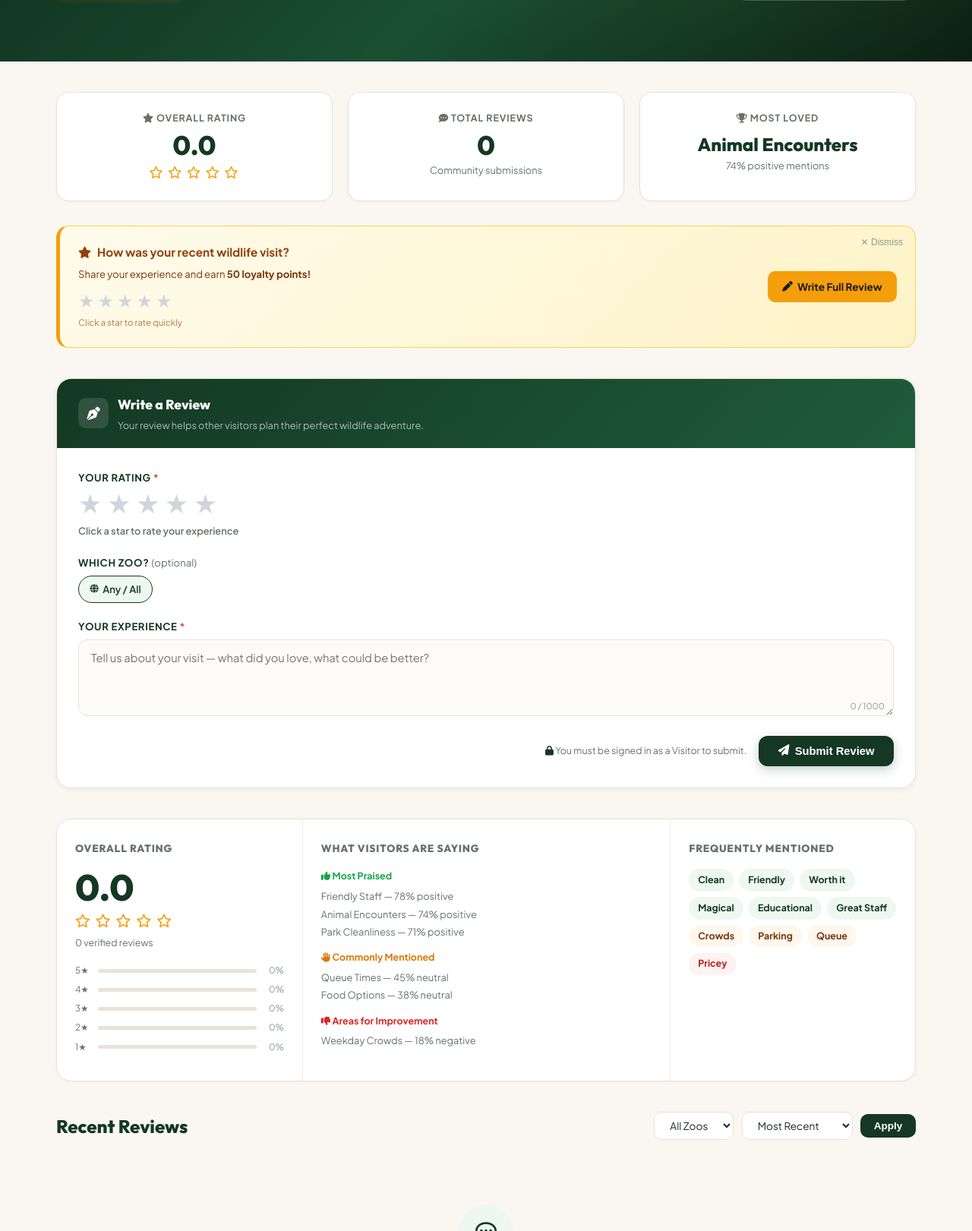
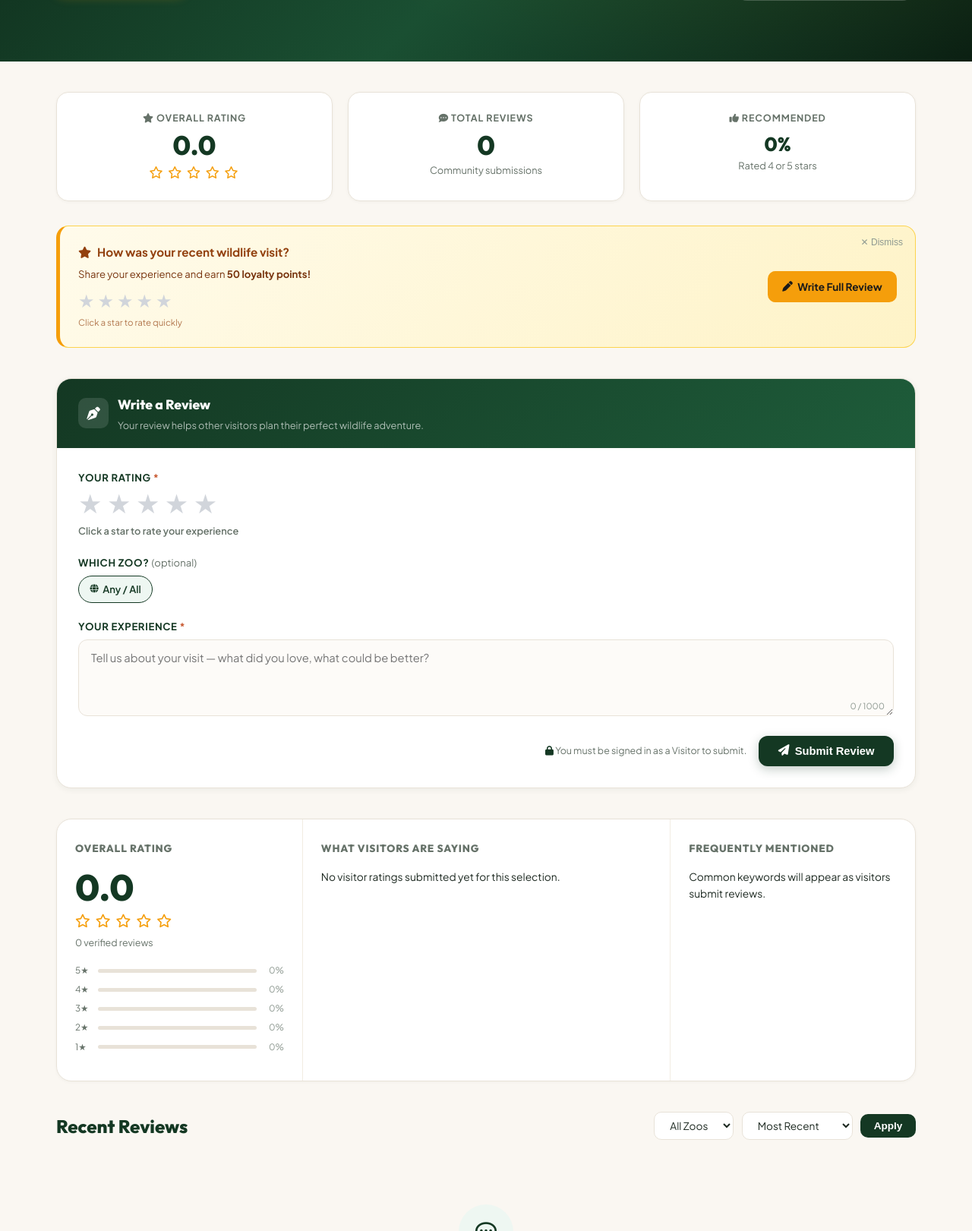
Before and after one commit to Zekkenstillworthy/Zootique, a Flask app: page /visitor/feedback in a window 1280 px wide. Shown: the part 447-2068 px from the top of the page at 76% size. Run offline with Flask 3, Linux system fonts and the light colour scheme; parts of the project's set-up code (start-up, migrations or seed data) failed here and were passed over; some libraries are stand-ins or nearby versions; some web fonts are replaced.

Commit message:
fix(visitor): remove footer subscribe, remove feedback mock data, and fix All Zoos review filter

```diff
--- a/blueprints/visitor/routes.py
+++ b/blueprints/visitor/routes.py
@@ -1780,7 +1780,17 @@ def feedback():
 
     zoos = Zoo.query.order_by(Zoo.name.asc()).all()
 
-    selected_zoo_id = request.args.get("zoo_id", type=int) or _selected_zoo_id()
+    # Explicit zoo filter from query parameters: allows selecting "All Zoos" by passing zoo_id="" or not provided
+    if "zoo_id" in request.args:
+        raw_zoo_id = (request.args.get("zoo_id") or "").strip()
+        if raw_zoo_id.isdigit() and int(raw_zoo_id) > 0:
+            selected_zoo_id = int(raw_zoo_id)
+        else:
+            selected_zoo_id = None  # User explicitly selected "All Zoos"
+    else:
+        # Default to selected zoo in session on first visit without query params
+        selected_zoo_id = _selected_zoo_id()
+
     sort = (request.args.get("sort") or "recent").strip().lower()
     page = request.args.get("page", type=int) or 1
     if page < 1:
@@ -1797,6 +1807,10 @@ def feedback():
     if selected_zoo_id:
         base_query = base_query.filter(Feedback.zoo_id == selected_zoo_id)
         stats_query = stats_query.filter(Feedback.zoo_id == selected_zoo_id)
+    else:
+        # For All Zoos, only include feedbacks that belong to a zoo
+        base_query = base_query.filter(Feedback.zoo_id.isnot(None))
+        stats_query = stats_query.filter(Feedback.zoo_id.isnot(None))
 
     if sort in {"highest", "highest_rated", "rating"}:
         base_query = base_query.order_by(Feedback.rating.desc(), Feedback.id.desc())
@@ -1816,12 +1830,41 @@ def feedback():
     ).group_by(Feedback.rating)
     if selected_zoo_id:
         dist_query = dist_query.filter(Feedback.zoo_id == selected_zoo_id)
+    else:
+        dist_query = dist_query.filter(Feedback.zoo_id.isnot(None))
+
     dist_raw = {int(r): int(c) for r, c in dist_query.all() if r is not None}
     total_for_dist = sum(dist_raw.values()) or 1
     star_distribution = [
         (star, dist_raw.get(star, 0), round(dist_raw.get(star, 0) / total_for_dist * 100))
         for star in [5, 4, 3, 2, 1]
     ]  # list of (star_label, count, pct)
+
+    # Compute real sentiment & satisfaction metrics directly from actual reviews
+    positive_count = sum(dist_raw.get(r, 0) for r in [4, 5])
+    neutral_count = dist_raw.get(3, 0)
+    negative_count = sum(dist_raw.get(r, 0) for r in [1, 2])
+    total_valid = review_count or 1
+    positive_pct = round((positive_count / total_valid) * 100) if review_count else 0
+    neutral_pct = round((neutral_count / total_valid) * 100) if review_count else 0
+    negative_pct = round((negative_count / total_valid) * 100) if review_count else 0
+    recommendation_rate = positive_pct
+
+    # Real keyword extraction from actual review comments (no mock data)
+    import re
+    from collections import Counter
+    stopwords = {
+        "the", "and", "a", "an", "in", "on", "at", "to", "for", "of", "with", "is",
+        "was", "are", "were", "it", "this", "that", "all", "our", "my", "we", "i",
+        "you", "they", "very", "so", "had", "have", "be", "been", "from", "by", "as",
+        "or", "but", "not", "great", "good", "nice", "also", "just", "would"
+    }
+    all_comments = [f.comment for f in base_query.all() if f.comment]
+    words_collected = []
+    for c in all_comments:
+        tokens = re.findall(r"[a-zA-Z]{3,}", c.lower())
+        words_collected.extend([t.capitalize() for t in tokens if t not in stopwords])
+    frequent_keywords = [w for w, _ in Counter(words_collected).most_common(8)]
 
     pages = max(1, int(math.ceil(review_count / per_page)) if review_count else 1)
     if page > pages:
@@ -1841,6 +1884,14 @@ def feedback():
         review_count=review_count,
         avg_rating=avg_rating,
         star_distribution=star_distribution,
+        positive_count=positive_count,
+        neutral_count=neutral_count,
+        negative_count=negative_count,
+        positive_pct=positive_pct,
+        neutral_pct=neutral_pct,
+        negative_pct=negative_pct,
+        recommendation_rate=recommendation_rate,
+        frequent_keywords=frequent_keywords,
         page=page,
         pages=pages,
         sort=sort,
--- a/templates/visitor/feedback.html
+++ b/templates/visitor/feedback.html
@@ -717,9 +717,9 @@
         <div class="fb-stat-sub">Community submissions</div>
       </div>
       <div class="fb-stat-card">
-        <div class="fb-stat-label"><i class="fa-solid fa-trophy"></i> Most Loved</div>
-        <div class="fb-stat-value" style="font-size:1.5rem;padding-top:0.3rem;">Animal Encounters</div>
-        <div class="fb-stat-sub">74% positive mentions</div>
+        <div class="fb-stat-label"><i class="fa-solid fa-thumbs-up"></i> Recommended</div>
+        <div class="fb-stat-value" style="font-size:1.6rem;padding-top:0.2rem;">{{ recommendation_rate|default(100) }}%</div>
+        <div class="fb-stat-sub">Rated 4 or 5 stars</div>
       </div>
     </div>
 
@@ -839,37 +839,43 @@
 
       <div class="fb-sentiment-col">
         <div class="fb-sentiment-col-title">What Visitors Are Saying</div>
+        {% if review_count > 0 %}
         <div class="fb-topic-row">
-          <div class="fb-topic-label positive"><i class="fa-solid fa-thumbs-up"></i> Most Praised</div>
-          <div class="fb-topic-item">Friendly Staff — 78% positive</div>
-          <div class="fb-topic-item">Animal Encounters — 74% positive</div>
-          <div class="fb-topic-item">Park Cleanliness — 71% positive</div>
+          <div class="fb-topic-label positive"><i class="fa-solid fa-thumbs-up"></i> Positive Feedback</div>
+          <div class="fb-topic-item">{{ positive_pct }}% of reviews ({{ positive_count }} review{{ '' if positive_count == 1 else 's' }}) rated 4 or 5 stars</div>
         </div>
+        {% if neutral_count > 0 %}
         <div class="fb-topic-row">
-          <div class="fb-topic-label neutral"><i class="fa-solid fa-hand"></i> Commonly Mentioned</div>
-          <div class="fb-topic-item">Queue Times — 45% neutral</div>
-          <div class="fb-topic-item">Food Options — 38% neutral</div>
+          <div class="fb-topic-label neutral"><i class="fa-solid fa-hand"></i> Neutral Experience</div>
+          <div class="fb-topic-item">{{ neutral_pct }}% of reviews ({{ neutral_count }} review{{ '' if neutral_count == 1 else 's' }}) rated 3 stars</div>
         </div>
+        {% endif %}
+        {% if negative_count > 0 %}
         <div class="fb-topic-row">
           <div class="fb-topic-label negative"><i class="fa-solid fa-thumbs-down"></i> Areas for Improvement</div>
-          <div class="fb-topic-item">Weekday Crowds — 18% negative</div>
+          <div class="fb-topic-item">{{ negative_pct }}% of reviews ({{ negative_count }} review{{ '' if negative_count == 1 else 's' }}) rated 1 or 2 stars</div>
         </div>
+        {% endif %}
+        {% else %}
+        <div style="color:var(--fb-text-muted); font-size:0.86rem; margin-top:0.75rem;">
+          No visitor ratings submitted yet for this selection.
+        </div>
+        {% endif %}
       </div>
 
       <div class="fb-sentiment-col">
         <div class="fb-sentiment-col-title">Frequently Mentioned</div>
+        {% if frequent_keywords %}
         <div class="fb-word-cloud">
-          <span class="fb-word-chip positive">Clean</span>
-          <span class="fb-word-chip positive">Friendly</span>
-          <span class="fb-word-chip positive">Worth it</span>
-          <span class="fb-word-chip positive">Magical</span>
-          <span class="fb-word-chip positive">Educational</span>
-          <span class="fb-word-chip positive">Great Staff</span>
-          <span class="fb-word-chip neutral">Crowds</span>
-          <span class="fb-word-chip neutral">Parking</span>
-          <span class="fb-word-chip neutral">Queue</span>
-          <span class="fb-word-chip negative">Pricey</span>
+          {% for kw in frequent_keywords %}
+          <span class="fb-word-chip positive">{{ kw }}</span>
+          {% endfor %}
         </div>
+        {% else %}
+        <div style="color:var(--fb-text-muted); font-size:0.86rem; margin-top:0.75rem;">
+          Common keywords will appear as visitors submit reviews.
+        </div>
+        {% endif %}
       </div>
     </div>
 
@@ -967,13 +973,13 @@
     {% if pages and pages > 1 %}
     <div class="fb-pagination">
       {% if page > 1 %}
-      <a class="fb-page-btn" href="{{ url_for('visitor.feedback', page=page-1, sort=sort, zoo_id=selected_zoo_id) }}">← Previous</a>
+      <a class="fb-page-btn" href="{{ url_for('visitor.feedback', page=page-1, sort=sort, zoo_id=(selected_zoo_id if selected_zoo_id else '')) }}">← Previous</a>
       {% else %}
       <span class="fb-page-btn disabled">← Previous</span>
       {% endif %}
       <span class="fb-page-info">Page {{ page }} of {{ pages }}</span>
       {% if page < pages %}
-      <a class="fb-page-btn primary" href="{{ url_for('visitor.feedback', page=page+1, sort=sort, zoo_id=selected_zoo_id) }}">Next →</a>
+      <a class="fb-page-btn primary" href="{{ url_for('visitor.feedback', page=page+1, sort=sort, zoo_id=(selected_zoo_id if selected_zoo_id else '')) }}">Next →</a>
       {% else %}
       <span class="fb-page-btn disabled">Next →</span>
       {% endif %}
```
Also changed, not shown: templates/visitor/home.html (+0 -17 lines).
